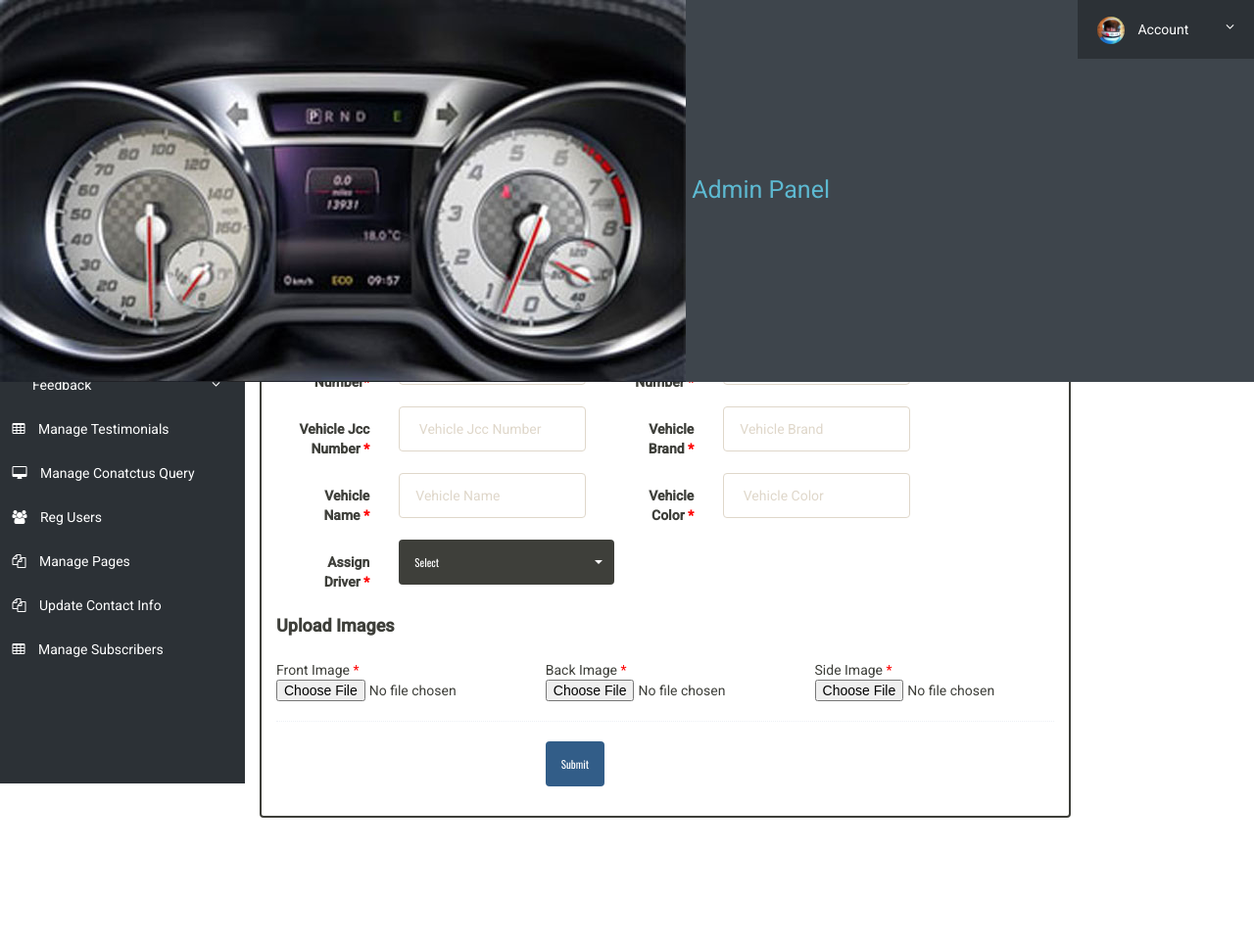
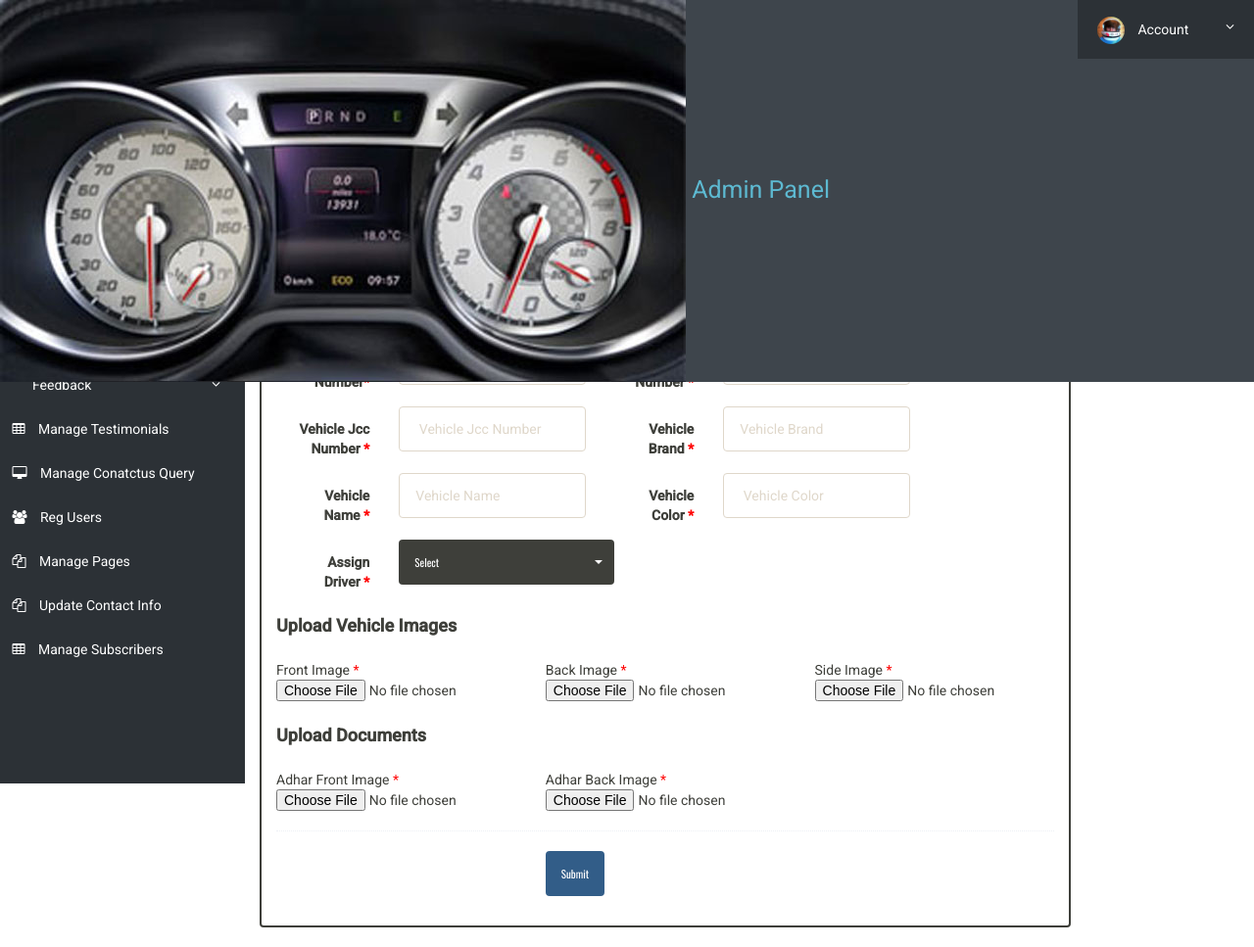
Before and after one commit to abhijitintelcorp/Redicabss, a PHP site: page /admin/add-owner.php in a window 1280 px wide. Shown: the whole page at 98% size. Before the commit the page ends 835 px from the top, so only its background shows below. Run offline with PHP 8.4, Linux system fonts and the light colour scheme; data that the repository does not hold is empty.

Commit message:
modified add owner page

```diff
--- a/admin/add-owner.php
+++ b/admin/add-owner.php
@@ -27,14 +27,26 @@
 		 $type=$_FILES['side_image']['type'];
 		 $size=$_FILES['side_image']['size'];
 		 $img_file3=$_FILES['side_image']['tmp_name'];
+		 $adhar_front=$_FILES['adhar_front']['name'];
+		 $type=$_FILES['adhar_front']['type'];
+		 $size=$_FILES['adhar_front']['size'];
+		 $img_file4=$_FILES['adhar_front']['tmp_name'];
+		 $adhar_back=$_FILES['adhar_back']['name'];
+		 $type=$_FILES['adhar_back']['type'];
+		 $size=$_FILES['adhar_back']['size'];
+		 $img_file5=$_FILES['adhar_back']['tmp_name'];
+
 		 $path1 = "image/".$back_image;
 		 $path2 = "image/".$side_image;
+		 $path3 = "image/".$adhar_front;
+		 $path4 = "image/".$adhar_back;
+
 		 $created_at=date('Y-m-d');
 
 
 		 if($type=='image/jpg' || $type=='image/jpeg' || $type=='image/png' || $type=='image/gif'){
 		    if($size<=7000000){
-         $insert_qry = "INSERT INTO add_owner(owner_name,owner_mobile,owner_email,owner_vehicle_no,owner_vehicle_rc_no,owner_vehicle_jcc_no,owner_vehicle_brand,owner_vehicle_name,owner_vehicle_color,driver_id,front_image,back_image,side_image,created_at) VALUES('$owner_name','$owner_mobile','$owner_email','$owner_vehicle_no','$owner_vehicle_rc_no', '$owner_vehicle_jcc_no','$owner_vehicle_brand','$owner_vehicle_name','$owner_vehicle_color','$driver_id','$front_image','$back_image', '$side_image','$created_at')";
+         $insert_qry = "INSERT INTO add_owner(owner_name,owner_mobile,owner_email,owner_vehicle_no,owner_vehicle_rc_no,owner_vehicle_jcc_no,owner_vehicle_brand,owner_vehicle_name,owner_vehicle_color,driver_id,front_image,back_image,side_image,adhar_front,adhar_back,created_at) VALUES('$owner_name','$owner_mobile','$owner_email','$owner_vehicle_no','$owner_vehicle_rc_no', '$owner_vehicle_jcc_no','$owner_vehicle_brand','$owner_vehicle_name','$owner_vehicle_color','$driver_id','$front_image','$back_image', '$side_image','$adhar_front','$adhar_back','$created_at')";
          $res_query=mysqli_query($conn, $insert_qry);
 		 }
 		  $path = "image/".$front_image;
@@ -49,10 +61,17 @@
 		   if(move_uploaded_file($img_file3, $path)){
             copy($path, "$path");
 		   }
+		    $path = "image/".$adhar_front;
+		   if(move_uploaded_file($img_file4, $path)){
+            copy($path, "$path");
+		   }
+		    $path = "image/".$adhar_back;
+		   if(move_uploaded_file($img_file5, $path)){
+            copy($path, "$path");
+		   }
 		}
 	}
 ?>
-
 
 
 
@@ -258,7 +277,7 @@
 
 									<div class="form-group">
 										<div class="col-sm-12">
-										<h4><b>Upload Images</b></h4>
+										<h4><b>Upload Vehicle Images</b></h4>
 										</div>
 									</div>
 
@@ -267,12 +286,27 @@
 										Front Image <span style="color:red">*</span><input type="file" name="front_image" id="front_image"required>
 									</div>
 									<div class="col-sm-4">
-										Back Image <span style="color:red">*</span><input type="file" name="back_image" id="back_image"required>
+										 Back Image <span style="color:red">*</span><input type="file" name="back_image" id="back_image"required>
 									</div>
 									<div class="col-sm-4">
-										Side Image <span style="color:red">*</span><input type="file" name="side_image" id="side_image"required>
+										 Side Image <span style="color:red">*</span><input type="file" name="side_image" id="side_image"required>
 									</div>
 								</div>
+								<div class="form-group">
+										<div class="col-sm-12">
+										<h4><b>Upload Documents</b></h4>
+										</div>
+									</div>
+								<div class="form-group">
+									<div class="col-sm-4">
+										Adhar Front Image <span style="color:red">*</span><input type="file" name="adhar_front" id="adhar_front" required>
+									</div>
+									<div class="col-sm-4">
+										Adhar Back Image <span style="color:red">*</span><input type="file" name="adhar_back" id="adhar_back" required>
+									</div>
+
+								</div>
+
 
 
 
```
